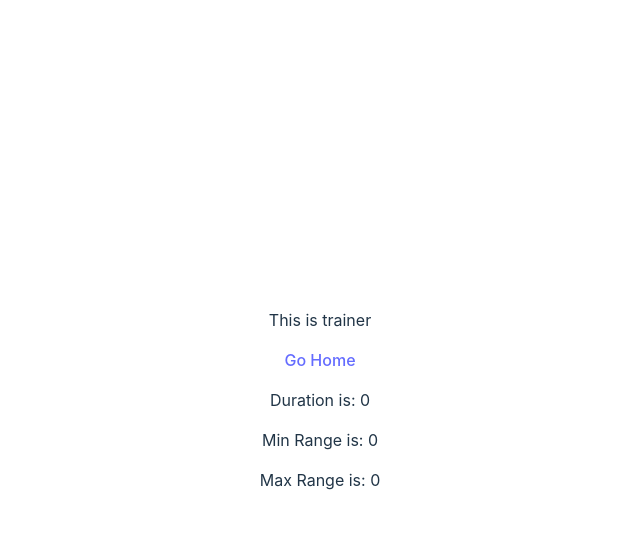
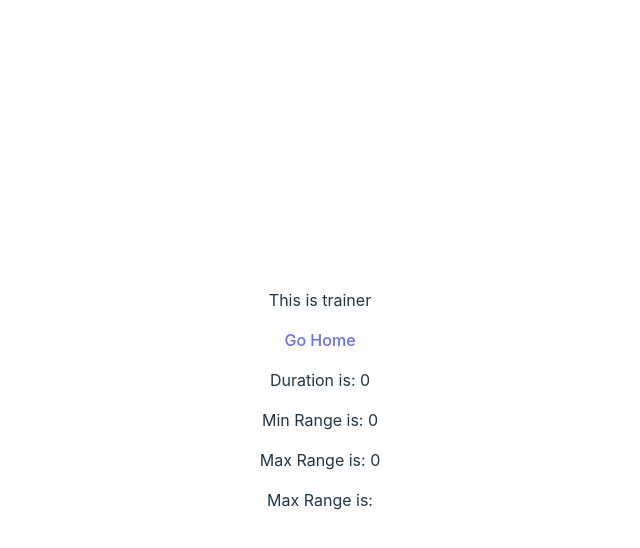
Before and after one commit to Yuvrajchandra/mental-math-trainer, a React (Vite) app: page / in a window 1280 px wide. Both pictures are taken after a click on the button "Start". Shown: the top 548 px of the page, without its empty margins (320-960 px from the left). Built offline with nearby package versions, Linux system fonts and the light colour scheme.

Commit message:
passed operands

```diff
--- a/src/components/Home/Home.jsx
+++ b/src/components/Home/Home.jsx
@@ -65,7 +65,7 @@ function Home() {
   const navigate = useNavigate();
 
   const navigateToChildComponent = () => {
-    navigate("/trainer", { state: { duration, minRange, maxRange } });
+    navigate("/trainer", { state: { duration, minRange, maxRange, operands } });
   };
 
   return (
--- a/src/components/Trainer/Trainer.jsx
+++ b/src/components/Trainer/Trainer.jsx
@@ -6,6 +6,7 @@ function Trainer () {
     const duration = location.state.duration;
     const minRange = location.state.minRange;
     const maxRange = location.state.maxRange;
+    const operands = location.state.operands;
 
     return (
         <>
@@ -14,6 +15,8 @@ function Trainer () {
             <p>Duration is: {duration}</p>
             <p>Min Range is: {minRange}</p>
             <p>Max Range is: {maxRange}</p>
+            <p>Max Range is: {operands}</p>
+
         </>
     )
 }
```
